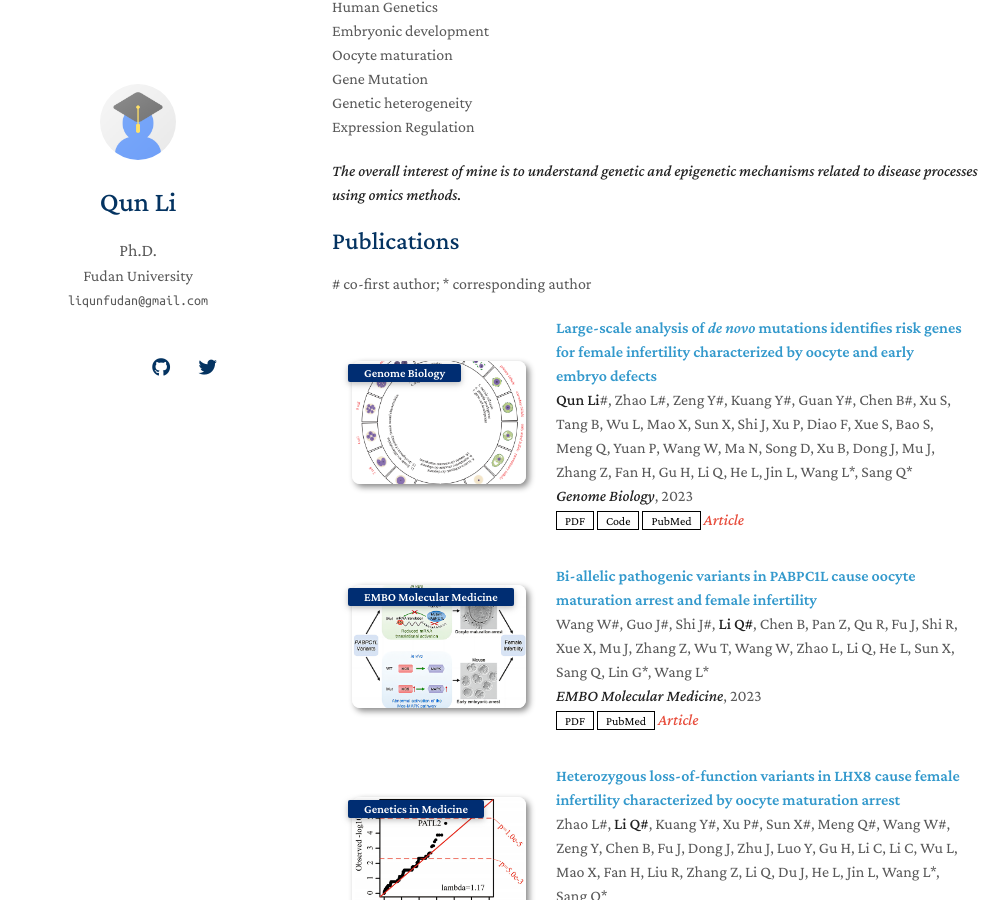
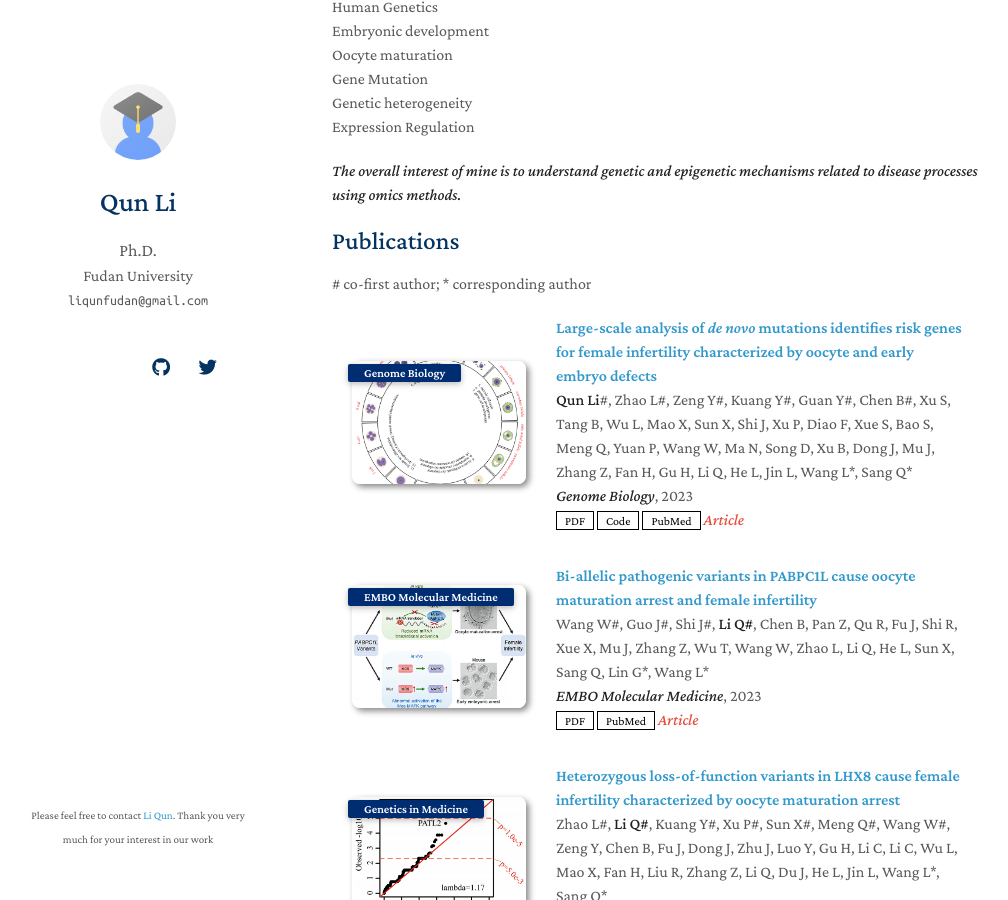
Before and after one commit to liqunbio/liqunbio.github.io, a Jekyll site: the page built from index.md, in a window 1280 px wide and 900 px high, scrolled down 551 px. Shown: the whole window, without its empty margins (138-1146 px from the left). Built offline with Jekyll 4.4.1, drawn with Linux system fonts in a browser that asks for light colours; nearby versions of some CDN libraries; a style sheet for code colours, icons or effects is not loaded; our own code applies the rules of GitHub Pages for plain Markdown files.

Commit message:
Update homepage.html

```diff
--- a/_layouts/homepage.html
+++ b/_layouts/homepage.html
@@ -95,7 +95,7 @@
 
       </section>
       <footer>
-
+        <p><small> Please feel free to contact <a href="mailto:liqunfudan@gmail.com">Li Qun</a>. Thank you very much for your interest in our work </small></p>
       </footer>
     </div>
     <script src="{{ "/assets/js/scale.fix.js" | relative_url }}"></script>
```
